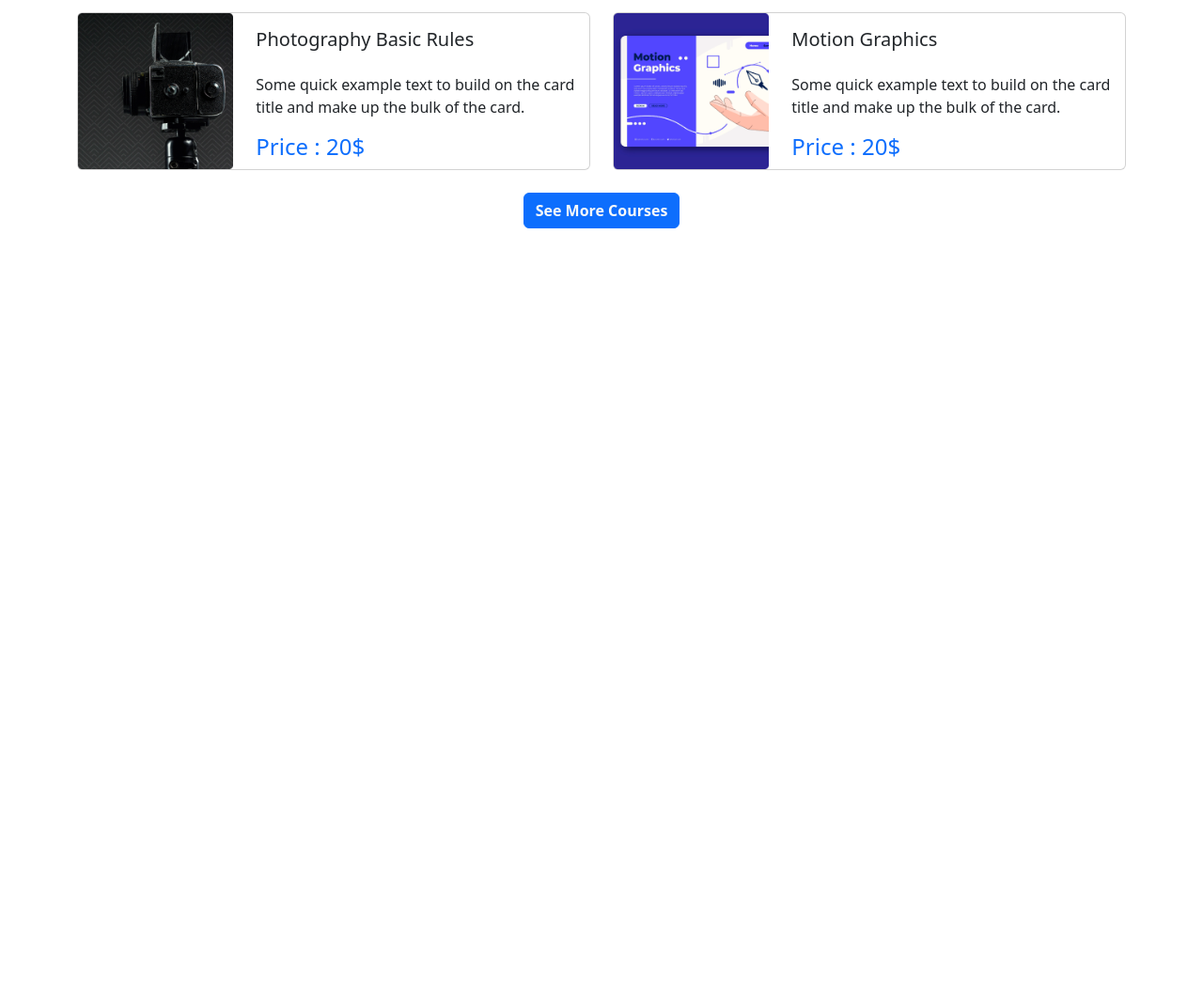
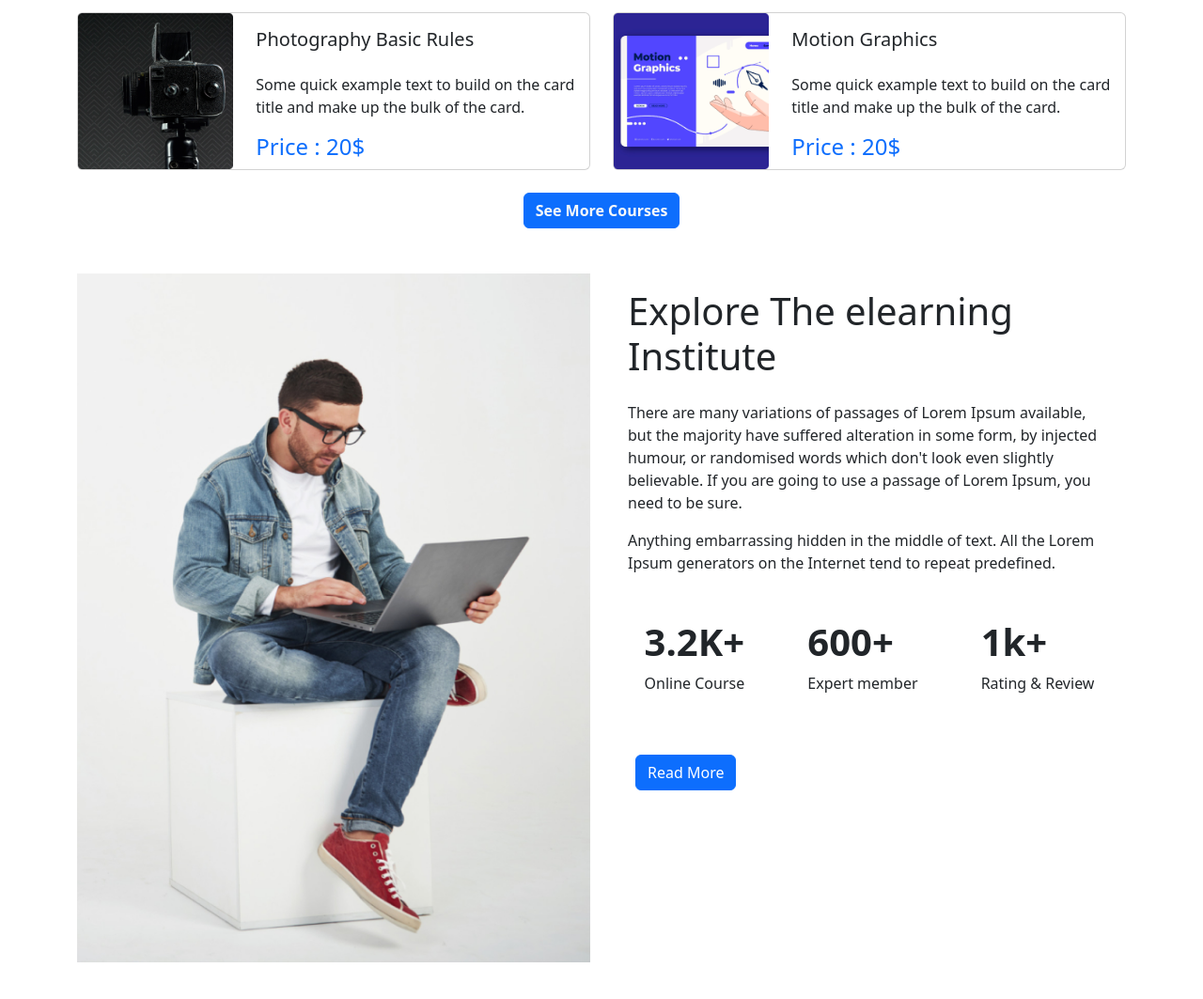
Before and after one commit to ItzSudiptoJ/Pro-education, a plain HTML site: page Index.html in a window 1280 px wide. Shown: the part 1169-2232 px from the top of the page at 94% size. Before the commit the page ends 1428 px from the top, so only its background shows below. Drawn offline with nearby package versions, Linux system fonts and the light colour scheme.

Commit message:
added working sec

```diff
--- a/Index.html
+++ b/Index.html
@@ -207,7 +207,38 @@
             </section>
             <!-- course sec end here  -->
 
+            <section class="container my-5">
+                <div class="row">
+                    <div class="col-lg-6 col-md-6 col-sm-12">
+                        <img src="images/working.png" alt="" class="img-fluid">
+                    </div>
+                    <div class="col-lg-6 col-md-6 col-sm-12">
+                        <h1 class="p-3">Explore The elearning Institute</h1>
+                        <p class="px-3">There are many variations of passages of Lorem Ipsum available, but the majority have suffered alteration in some form, by injected humour, or randomised words which don't look even slightly believable. If you are going to use
+                            a passage of Lorem Ipsum, you need to be sure.</p>
 
+                        <p class="px-3"> Anything embarrassing hidden in the middle of text. All the Lorem Ipsum generators on the Internet tend to repeat predefined.</p>
+
+                        <div class=" my-5 d-flex justify-content-around">
+                            <div>
+                                <h1 class="fw-semibold">3.2K+</h1>
+                                <p>Online Course</p>
+                            </div>
+                            <div>
+                                <h1 class="fw-semibold">600+</h1>
+                                <p>Expert member</p>
+                            </div>
+                            <div>
+                                <h1 class="fw-semibold">1k+</h1>
+                                <p>Rating & Review</p>
+                            </div>
+                        </div>
+                        <div class="px-4">
+                            <button class="btn btn-primary">Read More</button>
+                        </div>
+                    </div>
+                </div>
+            </section>
 
         </main>
 
```
